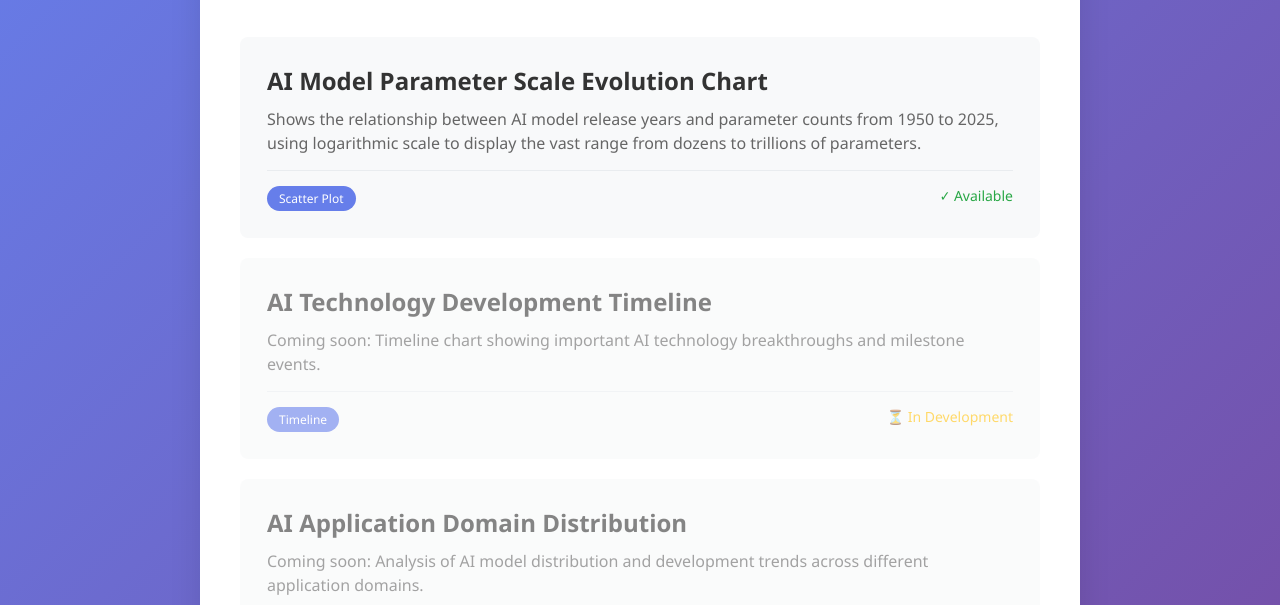
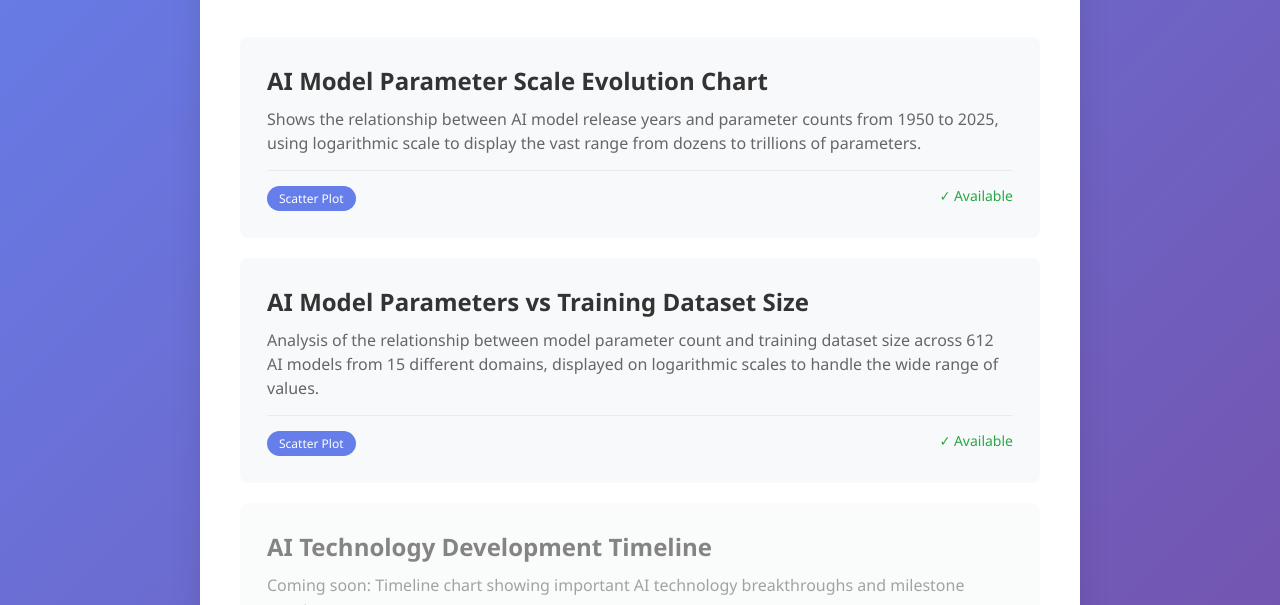
Before and after one commit to aidoge-lab/aidoge-lab.github.io, a plain HTML site: page index.html in a window 1280 px wide. Shown: the part 178-783 px from the top of the page. Drawn offline with Linux system fonts and the light colour scheme.

Commit message:
update index`

```diff
--- a/index.html
+++ b/index.html
@@ -139,6 +139,17 @@
                 </div>
             </a>
 
+            <a href="./model_parameters_vs_datapoints/" class="chart-card">
+                <div class="chart-title">AI Model Parameters vs Training Dataset Size</div>
+                <div class="chart-description">
+                    Analysis of the relationship between model parameter count and training dataset size across 612 AI models from 15 different domains, displayed on logarithmic scales to handle the wide range of values.
+                </div>
+                <div class="chart-meta">
+                    <span class="chart-type">Scatter Plot</span>
+                    <span class="chart-status">✓ Available</span>
+                </div>
+            </a>
+
             <!-- More charts can be added here -->
             <div class="chart-card" style="opacity: 0.6; cursor: not-allowed;">
                 <div class="chart-title">AI Technology Development Timeline</div>
```
